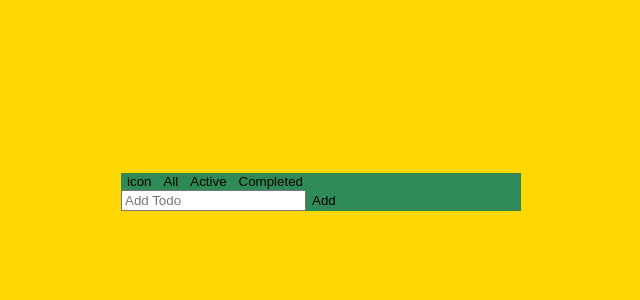
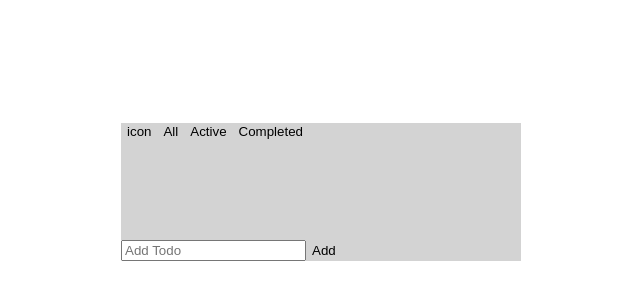
Before and after one commit to oqoqoh/project-todo, a React (Create React App) app: page / in a window 1280 px wide. Shown: the part 208-508 px from the top of the page, without its empty margins (319-959 px from the left). Built offline with nearby package versions, Linux system fonts and the light colour scheme.

Commit message:
💄 css 변경

```diff
--- a/src/components/main/Main.jsx
+++ b/src/components/main/Main.jsx
@@ -18,7 +18,7 @@ export default function Main({ todoList, checkToggle, removeTodo, showMode }) {
         else setShowTodoList([...todoList].filter((todo) => todo.done === true));
     }, [showMode, todoList]);
     return (
-        <main>
+        <main style={{ minHeight: 100 }}>
             <ul>
                 {showTodoList.map((todo) => {
                     return (
--- a/src/index.css
+++ b/src/index.css
@@ -137,7 +137,7 @@ button {
 
 #App {
     height: 100vh;
-    background-color: gold;
+    background-color: white;
     display: flex;
     justify-content: center;
     align-items: center;
@@ -154,6 +154,6 @@ button {
 }
 
 .cnt-todo {
-    background-color: seagreen;
+    background-color: lightgray;
     width: 400px;
 }
```
